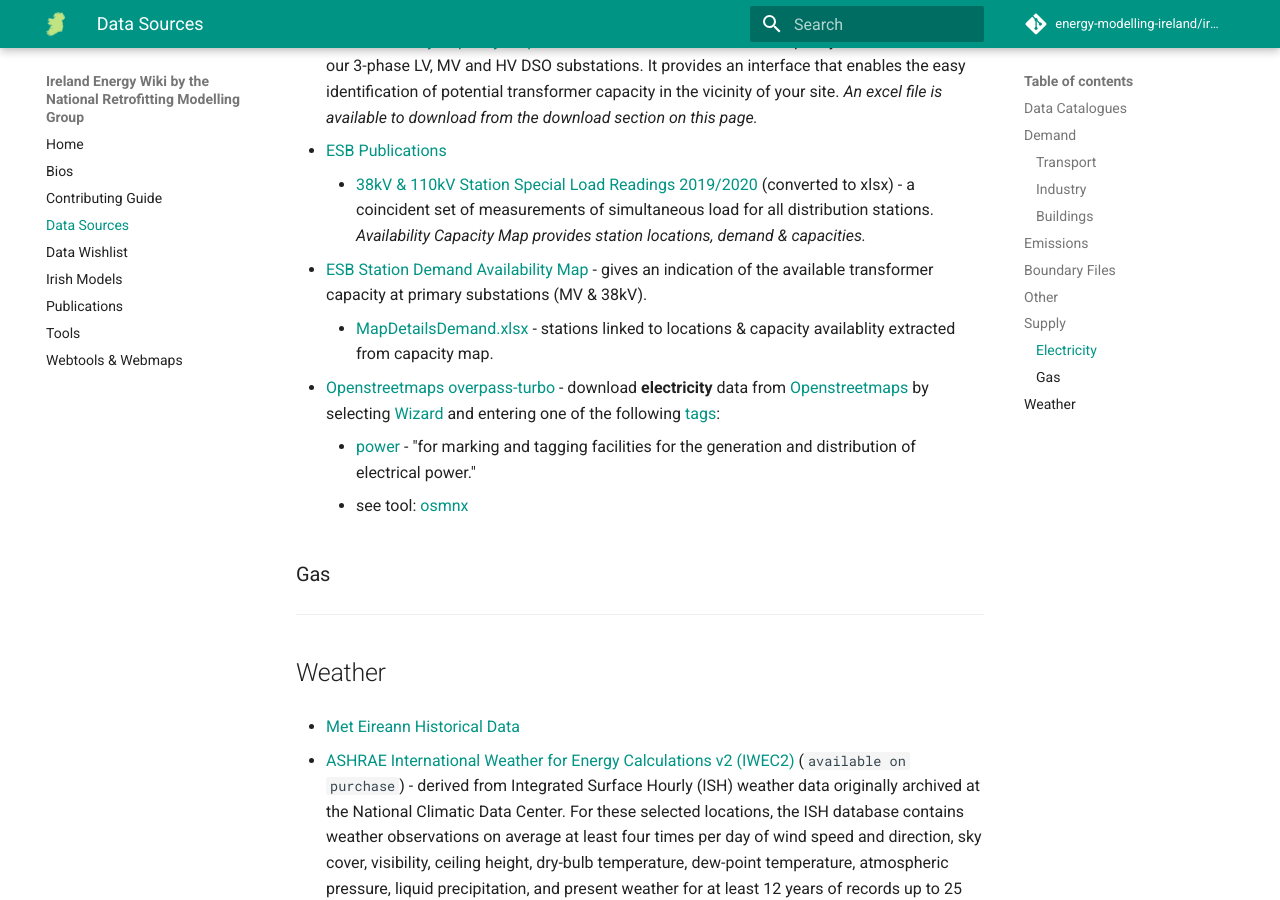
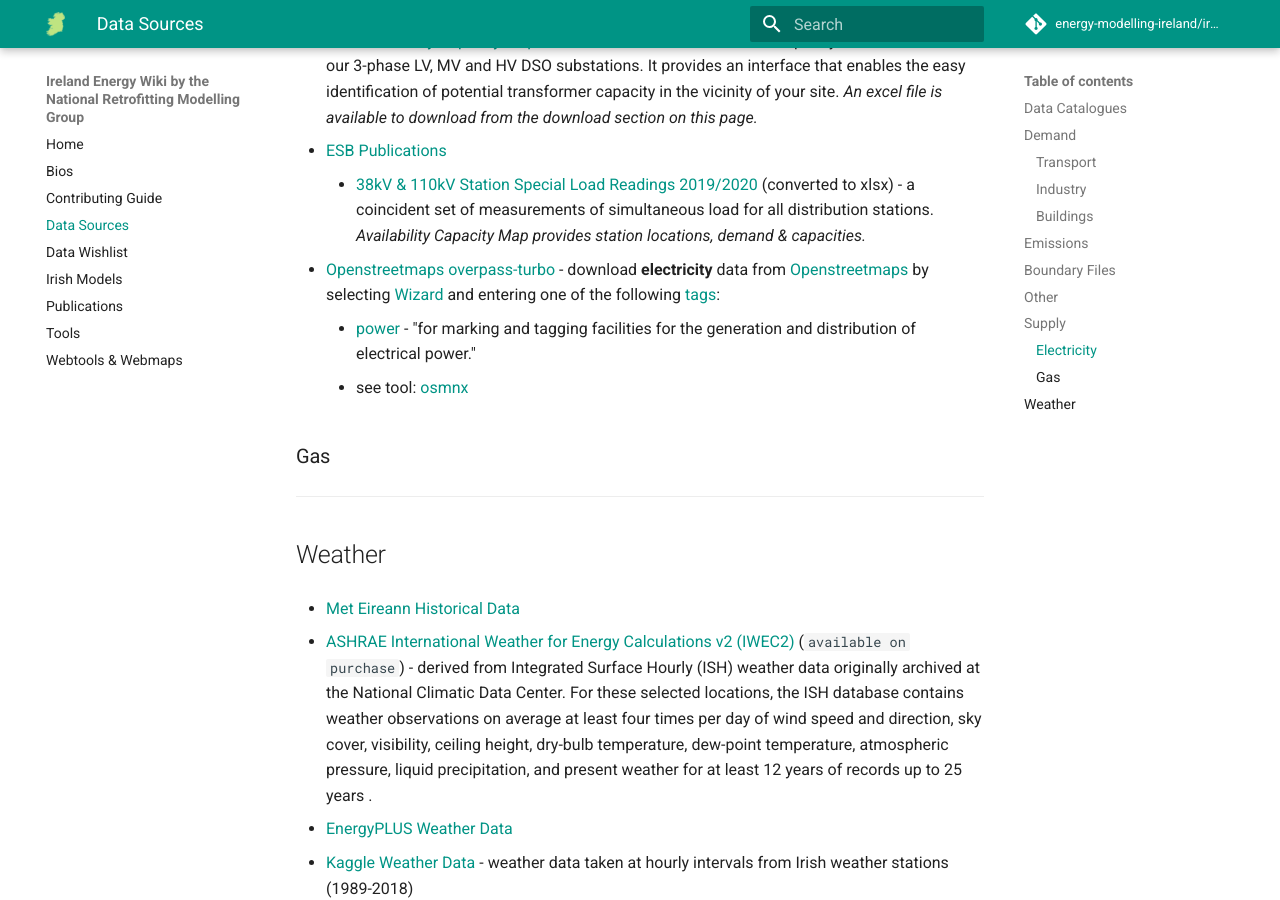
Before and after one commit to energy-modelling-ireland/wiki, an MkDocs documentation site: the page built from docs/Data-Sources.md, in a window 1280 px wide and 900 px high, scrolled down 4451 px. Built offline with MkDocs 1.6.1 and Material for MkDocs 9.7.7, drawn with Linux system fonts in a browser that asks for light colours; comment, search, counter and statistics services are not loaded.

Commit message:
Remove ESB Demand Capacity Availability Map (#94)
Has been replaced by https://www.esbnetworks.ie/network-capacity-map

```diff
--- a/docs/Data-Sources.md
+++ b/docs/Data-Sources.md
@@ -138,13 +138,10 @@
 - [European Network of Transmission System Operators for Electricity ENTSO-E](https://www.entsoe.eu/) - central collection and publication of electricity generation, transportation and consumption data and information for the pan-European market.
     - See [entsoe-py](Tools.md)
 
-- [ESB Availability Capacity Map: Demand & Generation](https://www.esbnetworks.ie/new-connections/generator-connections/network-capacity-map) - contains capacity information on all our 3-phase LV, MV and HV DSO substations. It provides an interface that enables the easy identification of potential transformer capacity in the vicinity of your site. *An excel file is available to download from the download section on this page.*
+- [ESB Availability Capacity Map: Demand & Generation](https://www.esbnetworks.ie/network-capacity-map) - contains capacity information on all our 3-phase LV, MV and HV DSO substations. It provides an interface that enables the easy identification of potential transformer capacity in the vicinity of your site. *An excel file is available to download from the download section on this page.*
 
 - [ESB Publications](https://www.esbnetworks.ie/tns/publications)
     - [38kV & 110kV Station Special Load Readings 2019/2020](https://zenodo.org/record/4446588) (converted to xlsx) - a coincident set of measurements of simultaneous load for all distribution stations. *Availability Capacity Map provides station locations, demand & capacities.*
-
-- [ESB Station Demand Availability Map](https://www.esbnetworks.ie/demand-availability-capacity-map) - gives an indication of the available transformer capacity at primary substations (MV & 38kV).
-    - [MapDetailsDemand.xlsx](https://zenodo.org/record/4495334) - stations linked to locations & capacity availablity extracted from capacity map.
 
 - [Openstreetmaps overpass-turbo](https://overpass-turbo.eu/) - download **electricity** data from [Openstreetmaps](https://www.openstreetmap.org) by selecting [Wizard](https://wiki.openstreetmap.org/wiki/Overpass_turbo/Wizard) and entering one of the following [tags](https://taginfo.openstreetmap.org/):
     - [power](https://taginfo.openstreetmap.org/keys/power) - "for marking and tagging facilities for the generation and distribution of electrical power."
```
Also changed, not shown: docs/Webtools-&-Webmaps.md (+1 -3 lines).
